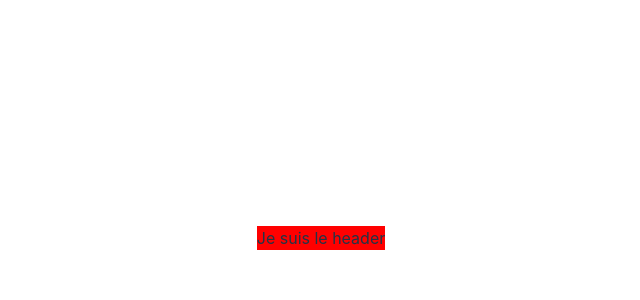
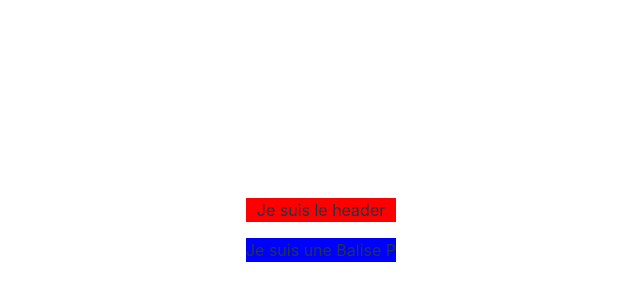
Before and after one commit to TomRoberto/Cours-git-branches, a React (Vite) app: page / in a window 1280 px wide. Shown: the part 162-462 px from the top of the page, without its empty margins (319-959 px from the left). Built offline with nearby package versions, Linux system fonts and the light colour scheme.

Commit message:
added main and p

```diff
--- a/src/App.jsx
+++ b/src/App.jsx
@@ -5,6 +5,9 @@ function App() {
   return (
     <>
       <Header />
+      <main style={{ backgroundColor: "blue" }}>
+        <p>Je suis une Balise P</p>
+      </main>
     </>
   );
 }
```
